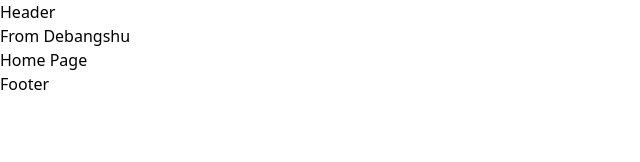
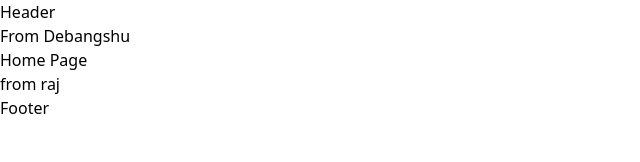
Before and after one commit to RajRatan12/ProjectWork, a React (Vite) app: page / in a window 1280 px wide. Shown: the top 162 px of the page, without its empty margins (0-640 px from the left). Built offline with nearby package versions, Linux system fonts and the light colour scheme.

Commit message:
from raj

```diff
--- a/src/components/Home/Home.jsx
+++ b/src/components/Home/Home.jsx
@@ -4,7 +4,9 @@ const Home = () => {
   return (
     <div>
     <p>From Debangshu</p>
-    <p className='text-center text-3xl bg-green-300'>Home Page</p></div>
+    <p className='text-center text-3xl bg-green-300'>Home Page</p>
+    <p>from raj</p>
+    </div>
   )
 }
 
```
